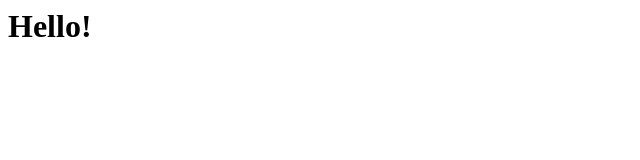
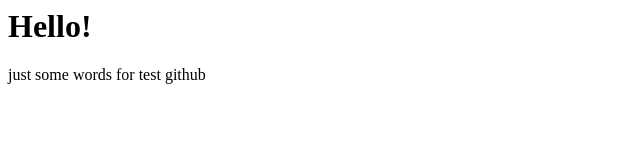
Before and after one commit to Denys-Tendiuk/genius-test, a plain HTML site: page index.html in a window 1280 px wide. Shown: the whole page, without its empty margins (0-640 px from the left). Drawn offline with Linux system fonts and the light colour scheme.

Commit message:
Update index.html
add some words <p>

```diff
--- a/index.html
+++ b/index.html
@@ -1 +1,2 @@
 <h1> Hello!</h1>
+<p> just some words for test github</p>
```
